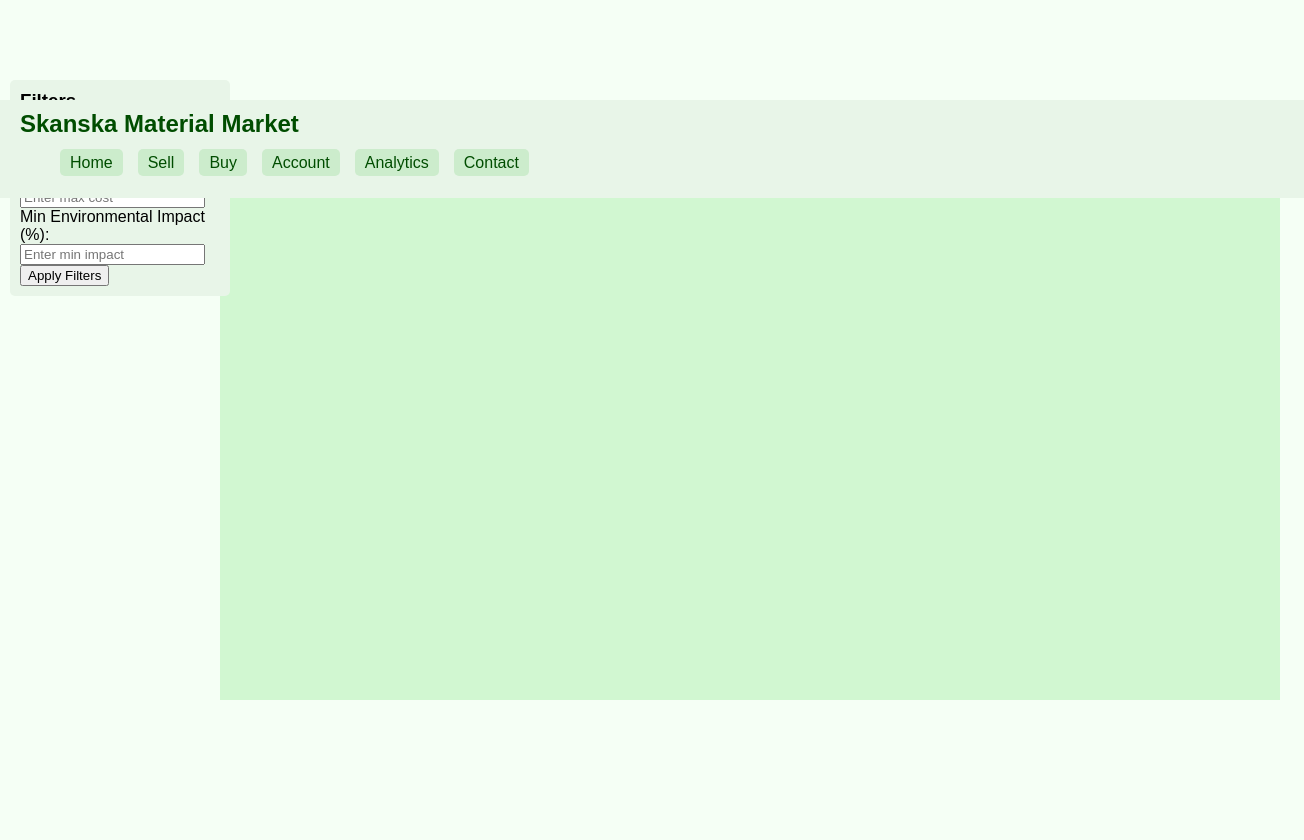
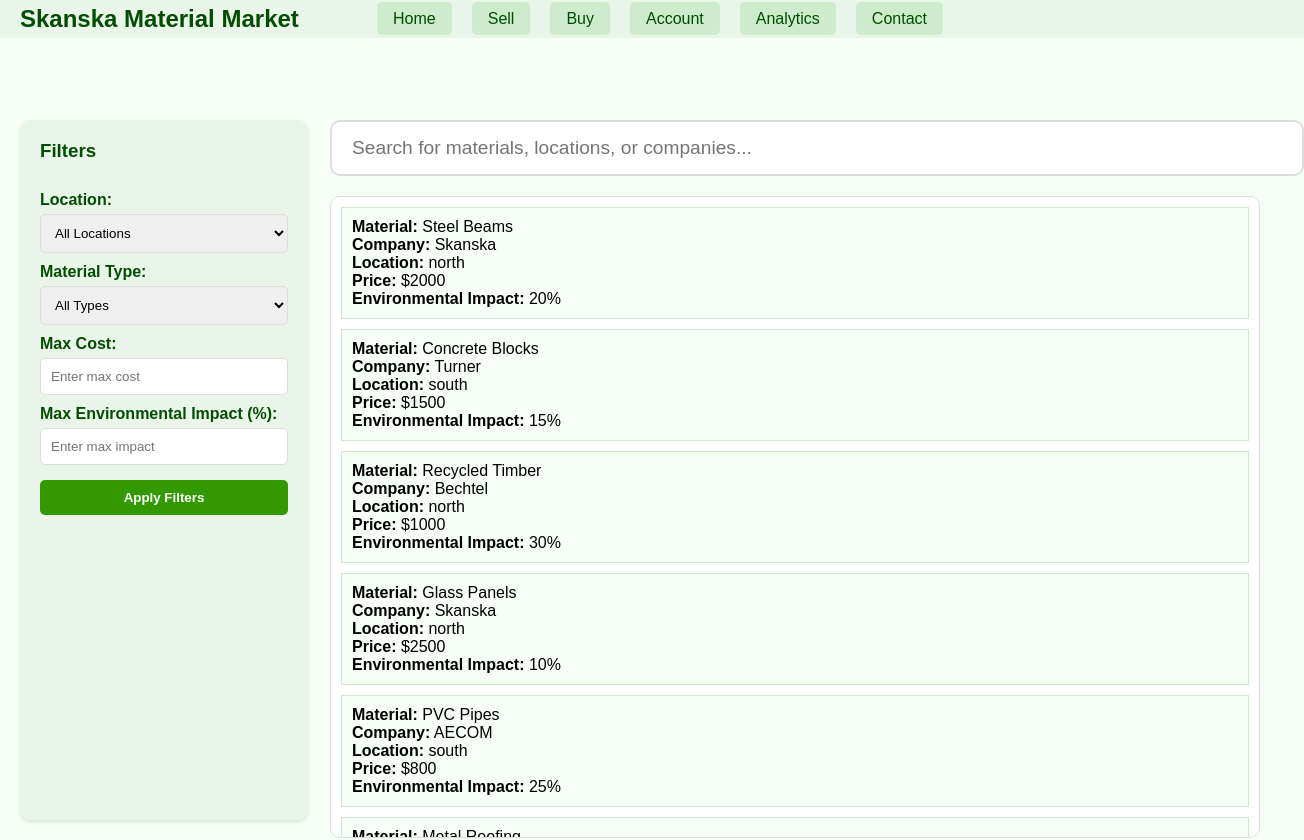
Before and after one commit to nelsonrandy111/SkanskaBuyPage, a plain HTML site: page index.html in a window 1280 px wide. Shown: the whole page, 1304 px wide, since content can reach past the window. Before the commit the page ends 800 px from the top, so only its background shows below. Drawn offline with Linux system fonts and the light colour scheme.

Commit message:
Add files via upload

```diff
--- a/index.html
+++ b/index.html
@@ -22,42 +22,35 @@
     </header>
 
     <main>
-        <div class="filters">
+        <div id="filter-section">
             <h3>Filters</h3>
+            <form id="filters-form">
                 <label for="location">Location:</label>
-            <select id="location">
-                <option value="">All</option>
-                <option value="north">North</option>
-                <option value="south">South</option>
+                <select id="location" name="location">
+                    <option value="">All Locations</option>
+                    <option value="north">North Region</option>
+                    <option value="south">South Region</option>
                 </select>
 
                 <label for="material-type">Material Type:</label>
-            <select id="material-type">
-                <option value="">All</option>
+                <select id="material-type" name="material-type">
+                    <option value="">All Types</option>
                     <option value="steel">Steel</option>
                     <option value="concrete">Concrete</option>
-                <option value="wood">Wood</option>
-                <option value="glass">Glass</option>
-                <option value="plastic">Plastic</option>
-                <option value="metal">Metal</option>
-                <option value="rubber">Rubber</option>
-                <option value="stone">Stone</option>
-                <option value="insulation">Insulation</option>
-                <option value="tile">Tile</option>
-                <option value="cement">Cement</option>
-                <option value="clay">Clay</option>
                 </select>
 
-            <label for="cost">Max Cost ($):</label>
-            <input type="number" id="cost" placeholder="Enter max cost">
+                <label for="cost">Max Cost:</label>
+                <input type="number" id="cost" name="cost" placeholder="Enter max cost">
 
-            <label for="impact">Min Environmental Impact (%):</label>
-            <input type="number" id="impact" placeholder="Enter min impact">
+                <label for="impact">Max Environmental Impact (%):</label>
+                <input type="number" id="impact" name="impact" placeholder="Enter max impact">
 
-            <button id="apply-filters">Apply Filters</button>
+                <button type="button" id="apply-filters">Apply Filters</button>
+            </form>
         </div>
 
-        <div class="material-list-container">
+        <div id="search-section">
+            <input type="text" id="search-bar" placeholder="Search for materials, locations, or companies...">
             <ul id="material-list"></ul>
         </div>
     </main>
--- a/script.js
+++ b/script.js
@@ -1,22 +1,31 @@
-// Function to populate the material list
-function populateMaterialList(materials) {
-    const materialList = document.getElementById('material-list');
-    materialList.innerHTML = ''; // Clear previous entries
+const materials = [
+    { name: 'Steel Beams', company: 'Skanska', price: 2000, savings: 300, impact: 20, location: 'north', type: 'steel' },
+    { name: 'Concrete Blocks', company: 'Turner', price: 1500, savings: 200, impact: 15, location: 'south', type: 'concrete' },
+    { name: 'Recycled Timber', company: 'Bechtel', price: 1000, savings: 400, impact: 30, location: 'north', type: 'wood' },
+    { name: 'Glass Panels', company: 'Skanska', price: 2500, savings: 500, impact: 10, location: 'north', type: 'glass' },
+    { name: 'PVC Pipes', company: 'AECOM', price: 800, savings: 100, impact: 25, location: 'south', type: 'plastic' },
+    { name: 'Metal Roofing', company: 'Balfour Beatty', price: 3200, savings: 450, impact: 18, location: 'north', type: 'metal' },
+    { name: 'Bricks', company: 'Fluor', price: 600, savings: 90, impact: 12, location: 'south', type: 'clay' },
+    { name: 'Reinforced Concrete', company: 'PCL', price: 1800, savings: 200, impact: 22, location: 'north', type: 'concrete' },
+    { name: 'Aluminum Frames', company: 'Jacobs', price: 2700, savings: 300, impact: 15, location: 'south', type: 'aluminum' },
+    { name: 'Asphalt Mix', company: 'Kiewit', price: 1300, savings: 100, impact: 28, location: 'north', type: 'asphalt' },
+    { name: 'Insulation Foam', company: 'McCarthy', price: 700, savings: 80, impact: 8, location: 'south', type: 'insulation' },
+    { name: 'Ceramic Tiles', company: 'Skanska', price: 1500, savings: 150, impact: 10, location: 'north', type: 'tile' },
+    { name: 'Fiberglass Panels', company: 'DPR Construction', price: 2200, savings: 400, impact: 18, location: 'south', type: 'glass' },
+    { name: 'Plywood Sheets', company: 'Bechtel', price: 900, savings: 100, impact: 5, location: 'north', type: 'wood' },
+    { name: 'Cement Bags', company: 'Turner', price: 400, savings: 50, impact: 9, location: 'south', type: 'cement' },
+    { name: 'Plastic Nets', company: 'Fluor', price: 300, savings: 40, impact: 4, location: 'north', type: 'plastic' },
+    { name: 'Steel Mesh', company: 'Jacobs', price: 1100, savings: 200, impact: 13, location: 'south', type: 'steel' },
+    { name: 'Concrete Pipes', company: 'PCL', price: 1700, savings: 250, impact: 20, location: 'north', type: 'concrete' },
+    { name: 'Rubber Flooring', company: 'Kiewit', price: 600, savings: 70, impact: 16, location: 'south', type: 'rubber' },
+    { name: 'Timber Beams', company: 'Balfour Beatty', price: 1200, savings: 180, impact: 30, location: 'north', type: 'wood' },
+    { name: 'Granite Slabs', company: 'DPR Construction', price: 2000, savings: 300, impact: 7, location: 'south', type: 'stone' },
+    { name: 'Copper Wiring', company: 'McCarthy', price: 1400, savings: 160, impact: 19, location: 'north', type: 'metal' },
+    { name: 'Recycled Plastic Lumber', company: 'AECOM', price: 500, savings: 60, impact: 6, location: 'south', type: 'plastic' },
+    { name: 'Insulated Panels', company: 'Skanska', price: 2300, savings: 350, impact: 12, location: 'north', type: 'insulation' }
+];
 
-    materials.forEach((material) => {
-        const li = document.createElement('li');
-        li.innerHTML = `
-            <strong>Material:</strong> ${material.name} <br>
-            <strong>Company:</strong> ${material.company} <br>
-            <strong>Location:</strong> ${material.location} <br>
-            <strong>Price:</strong> $${material.price} <br>
-            <strong>Environmental Impact:</strong> ${material.impact}% <br>
-        `;
-        materialList.appendChild(li);
-    });
-}
-
-// Apply filters based on user input
+// Updated Filter Function
 function applyFilters() {
     const locationFilter = document.getElementById('location').value;
     const typeFilter = document.getElementById('material-type').value;
@@ -35,7 +44,22 @@ function applyFilters() {
 
 document.getElementById('apply-filters').addEventListener('click', applyFilters);
 
-// Initial population
+function populateMaterialList(materials) {
+    const materialList = document.getElementById('material-list');
+    materialList.innerHTML = '';
+    materials.forEach((material) => {
+        const li = document.createElement('li');
+        li.innerHTML = `
+            <strong>Material:</strong> ${material.name} <br>
+            <strong>Company:</strong> ${material.company} <br>
+            <strong>Location:</strong> ${material.location} <br>
+            <strong>Price:</strong> $${material.price} <br>
+            <strong>Environmental Impact:</strong> ${material.impact}% <br>
+        `;
+        materialList.appendChild(li);
+    });
+}
+
 document.addEventListener('DOMContentLoaded', () => {
     populateMaterialList(materials);
 });
--- a/style.css
+++ b/style.css
@@ -1,14 +1,21 @@
 body {
+    margin: 0;
     font-family: 'Arial', sans-serif;
-    margin: 0;
-    background-color: #f5fff5;
+    background-color: #f5fff5; /* Light green */
+    display: flex;
+    flex-direction: column;
+    height: 100vh;
 }
 
 header {
+    display: flex;
+    justify-content: center;
+    align-items: center;
     background-color: #e8f5e8;
     color: #004d00;
     padding: 10px 20px;
     position: fixed;
+    top: 0;
     width: 100%;
     z-index: 1000;
 }
@@ -16,58 +23,111 @@ header {
 .logo {
     font-size: 1.5em;
     font-weight: bold;
+    color: #004d00;
+    position: absolute;
+    left: 20px;
 }
 
 nav ul {
     list-style: none;
     display: flex;
-    gap: 15px;
+    gap: 20px;
+    margin: 0;
+    padding: 0;
 }
 
 nav ul li a {
     color: #004d00;
     text-decoration: none;
-    padding: 5px 10px;
+    font-size: 1em;
+    padding: 8px 16px;
     border-radius: 5px;
     background-color: #cceccc;
+    transition: background-color 0.3s, color 0.3s;
 }
 
 nav ul li a:hover {
     background-color: #99cc99;
 }
 
-.filters {
-    position: fixed;
-    top: 80px;
-    left: 10px;
-    width: 200px;
-    background-color: #e8f5e8;
+main {
+    display: flex;
+    justify-content: space-between;
+    margin-top: 100px; /* Space for fixed header */
+    padding: 20px;
+    height: calc(100vh - 100px); /* Fill remaining screen height */
+}
+
+#filter-section {
+    width: 20%; /* Fixed width for filters */
+    padding: 20px;
+    background-color: #e8f5e8; /* Subtle green for filter area */
+    border-radius: 10px;
+    box-shadow: 0 2px 4px rgba(0, 0, 0, 0.1);
+}
+
+#filter-section h3 {
+    color: #004d00;
+    margin-top: 0;
+}
+
+#filters-form {
+    display: flex;
+    flex-direction: column;
+}
+
+#filters-form label {
+    margin-top: 10px;
+    font-weight: bold;
+    color: #004d00;
+}
+
+#filters-form input, #filters-form select, #filters-form button {
+    margin-top: 5px;
     padding: 10px;
+    border: 1px solid #ddd;
     border-radius: 5px;
 }
 
-.filters h3 {
-    margin-top: 0;
+#filters-form button {
+    background-color: #339900;
+    color: white;
+    font-weight: bold;
+    cursor: pointer;
+    border: none;
+    margin-top: 15px;
+    transition: background-color 0.3s ease;
 }
 
-.material-list-container {
-    margin-top: 100px;
-    margin-left: 220px;
-    padding: 20px;
-    background-color: #d1f7d1;
-    height: 70vh;
-    overflow-y: auto;
+#filters-form button:hover {
+    background-color: #2a7a00;
+}
+
+#search-section {
+    width: 75%; /* Main content occupies the rest of the space */
+}
+
+#search-bar {
+    width: 100%;
+    padding: 15px 20px;
+    font-size: 1.2em;
+    border: 2px solid #ddd;
+    border-radius: 10px;
 }
 
 #material-list {
-    list-style: none;
-    padding: 0;
+    margin-top: 20px;
+    max-height: calc(100vh - 180px); /* Dynamic height */
+    overflow-y: auto;
+    border: 1px solid #ddd;
+    border-radius: 10px;
+    background-color: #ffffff;
+    padding: 10px;
 }
 
 #material-list li {
-    margin-bottom: 15px;
+    margin-bottom: 10px;
     padding: 10px;
-    background-color: #fff;
-    border-radius: 5px;
-    box-shadow: 0 2px 4px rgba(0, 0, 0, 0.1);
+    border: 1px solid #cceccc;
+    background-color: #f5fff5;
 }
```
Lines whose indentation alone changed are shown as unchanged.
